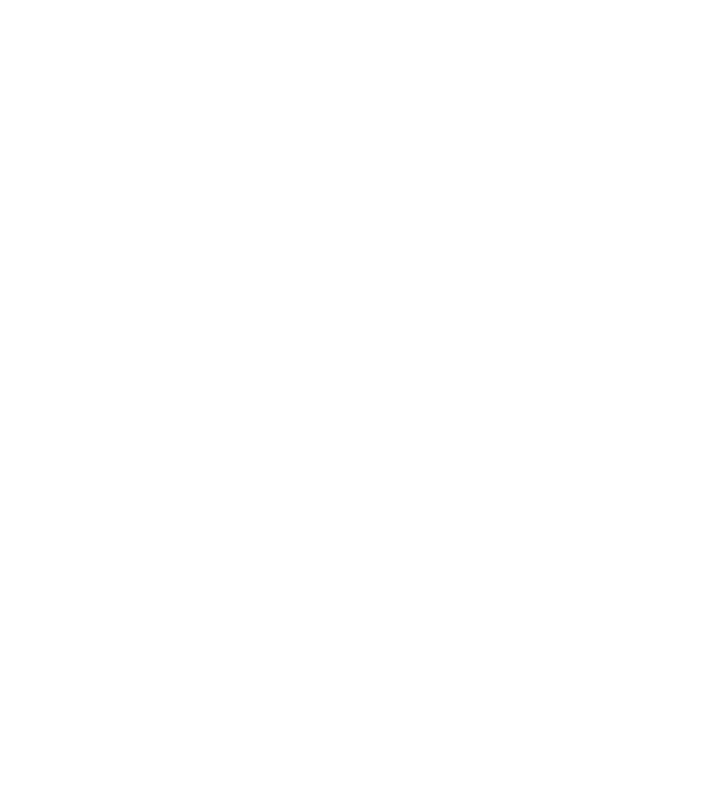
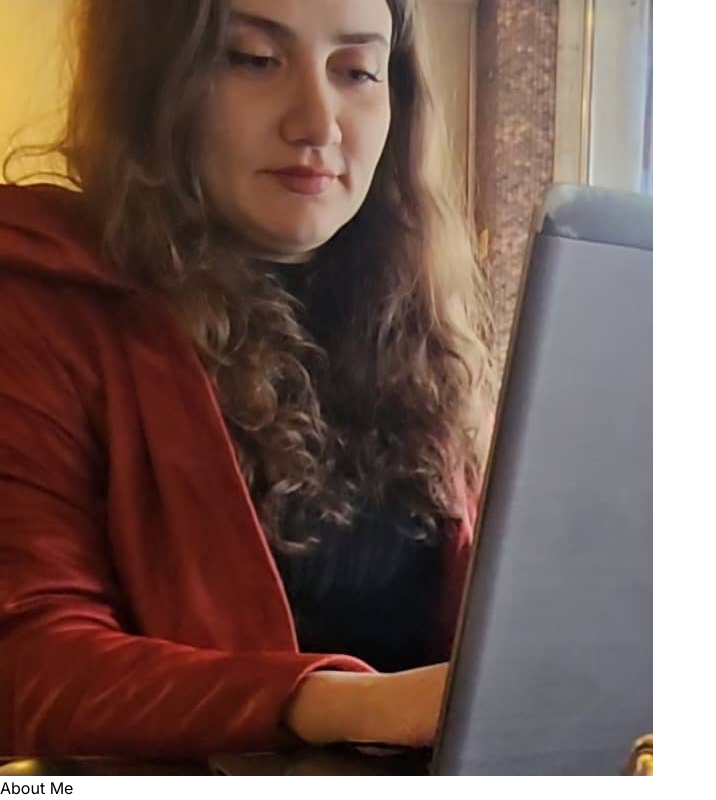
Before and after one commit to engMaya22/Portfolio-react-js, a React (Vite) app: page / in a window 1280 px wide. Shown: the part 1149-1949 px from the top of the page, without its empty margins (0-716 px from the left). Before the commit the page ends 1020 px from the top, so only its background shows below. Built offline with nearby package versions, Linux system fonts and the light colour scheme.

Commit message:
hero section

```diff
--- a/src/App.jsx
+++ b/src/App.jsx
@@ -1,17 +1,20 @@
 import Navbar from "./components/Navbar"
 import Hero from "./components/Hero"
+import About from "./components/About"
 
 function App() {
 
   return (
-         <div className="overflow-x-hidden text-neutral-300 antialiased selection:text-cyan-900 selection:bg-cyan-300">
+         <div className="overflow-x-hidden text-neutral-300 antialiased selection:text-cyan-900 selection:bg-cyan-300  ">
 
-              <div className="flixed top-0 -z-10   h-full w-full  "></div>
+              <div className="fixed top-0 -z-10   h-full w-full ">
               {/* the div under us from this website https://bg.ibelick.com/ */}
-              <div className="absolute inset-0 -z-10 h-full w-full items-center px-5 py-24 [background:radial-gradient(125%_125%_at_50%_10%,#000_40%,#63e_100%)]"></div>
+                 <div className="absolute inset-0 -z-10 h-full w-full items-center px-5 py-24 [background:radial-gradient(125%_125%_at_50%_10%,#000_40%,#63e_100%)]"></div>
+              </div>
               <div className="container px-8 mx-auto">
                 <Navbar />
                 <Hero />
+                <About />
               </div>
 
          </div>
--- /dev/null
+++ b/src/components/About.jsx
@@ -0,0 +1,11 @@
+
+const About =()=>{
+    return <div className="pb-4 border-b border-neutral-900">
+             <h1 className="my-20 text-center text-4xl">
+                About Me
+             </h1>
+
+          </div>
+
+}
+export default About ;
--- a/src/components/Hero.jsx
+++ b/src/components/Hero.jsx
@@ -1,18 +1,24 @@
 
 import {HERO_CONTENT} from "../constants"
+import MayaProfile from "../assets/maya.jpg"
 const Hero = ()=>{
-    return <div className="border-b border-neutral-900 pb-9 lg:mb-35">
+    return <div className="border-b   border-neutral-900 pb-9 lg:mb-3">
 
              <div className="flex flex-wrap">
                 <div className="w-full lg:w-1/2">
-                  <div className="flex flex-col items-center lg:items-start">
-                    <h1 className="text-6xl lg:text-8xl pb-16 font-thin tracking-tight lg:mt-16">Maya Ismaeel</h1>
-                    <span className="bg-gradient-to-r from-pink-300 via-slate-500 to-purple-500 bg-clip-text text-4xl tracking-tight text-transparent">Full Stack Developer</span>
-                    <p className="my-2 max-w-xl py-6 font-light tracking-tighter">
-                    {HERO_CONTENT}
-                    </p>
-                  </div>
+                    <div className="flex flex-col items-center lg:items-start ">
+                        <h1 className="text-6xl lg:text-8xl pb-16 font-thin tracking-tight lg:mt-16">Maya Ismaeel</h1>
+                        <span className="bg-gradient-to-r from-pink-300 via-slate-500 to-purple-500 bg-clip-text text-4xl tracking-tight text-transparent">Full Stack Developer</span>
+                        <p className="my-2 max-w-xl py-6 font-light tracking-tighter ">
+                        {HERO_CONTENT}
+                        </p>
+                    </div>
 
+                </div>
+                <div className="w-full lg:w-1/2">
+                       <div className="flex justify-center">
+                          <img src={MayaProfile} alt="Maya Image" className="h-[450px] w-full rounded " />
+                       </div>
                 </div>
 
              </div>
--- a/src/constants/index.js
+++ b/src/constants/index.js
@@ -3,7 +3,8 @@
 import project3 from "../assets/projects/project-3.jpg";
 import project4 from "../assets/projects/project-4.jpg";
 
-export const HERO_CONTENT = `I am a passionate full stack developer with a knack for crafting robust and scalable web applications. With over 3 years of hands-on experience, I have honed my skills in front-end technologies like React and Livewire , as well as back-end technologies like Laravel, MySQL, PostgreSQL, and MongoDB. My goal is to leverage my expertise to create innovative solutions that drive business growth and deliver exceptional user experiences.`;
+export const HERO_CONTENT = `I am a passionate full stack developer with a knack for crafting robust and scalable web applications. With over 3 years of hands-on experience, I have honed my skills in front-end technologies like React and Livewire , as well as back-end technologies like Laravel, MySQL, PostgreSQL, and MongoDB.
+ My goal is to leverage my expertise to create innovative solutions that drive business growth and deliver exceptional user experiences.`;
 
 export const ABOUT_TEXT = `I am a dedicated and versatile full stack developer with a passion for creating efficient and user-friendly web applications. With 5 years of professional experience, I have worked with a variety of technologies, including React, Livewire, MySQL, PostgreSQL, and MongoDB. My journey in web development began with a deep curiosity for how things work, and it has evolved into a career where I continuously strive to learn and adapt to new challenges. I thrive in collaborative environments and enjoy solving complex problems to deliver high-quality solutions. Outside of coding, I enjoy staying active, exploring new technologies, and contributing to open-source projects.`;
 
```
Also changed, not shown: src/assets/maya.jpg (added).
